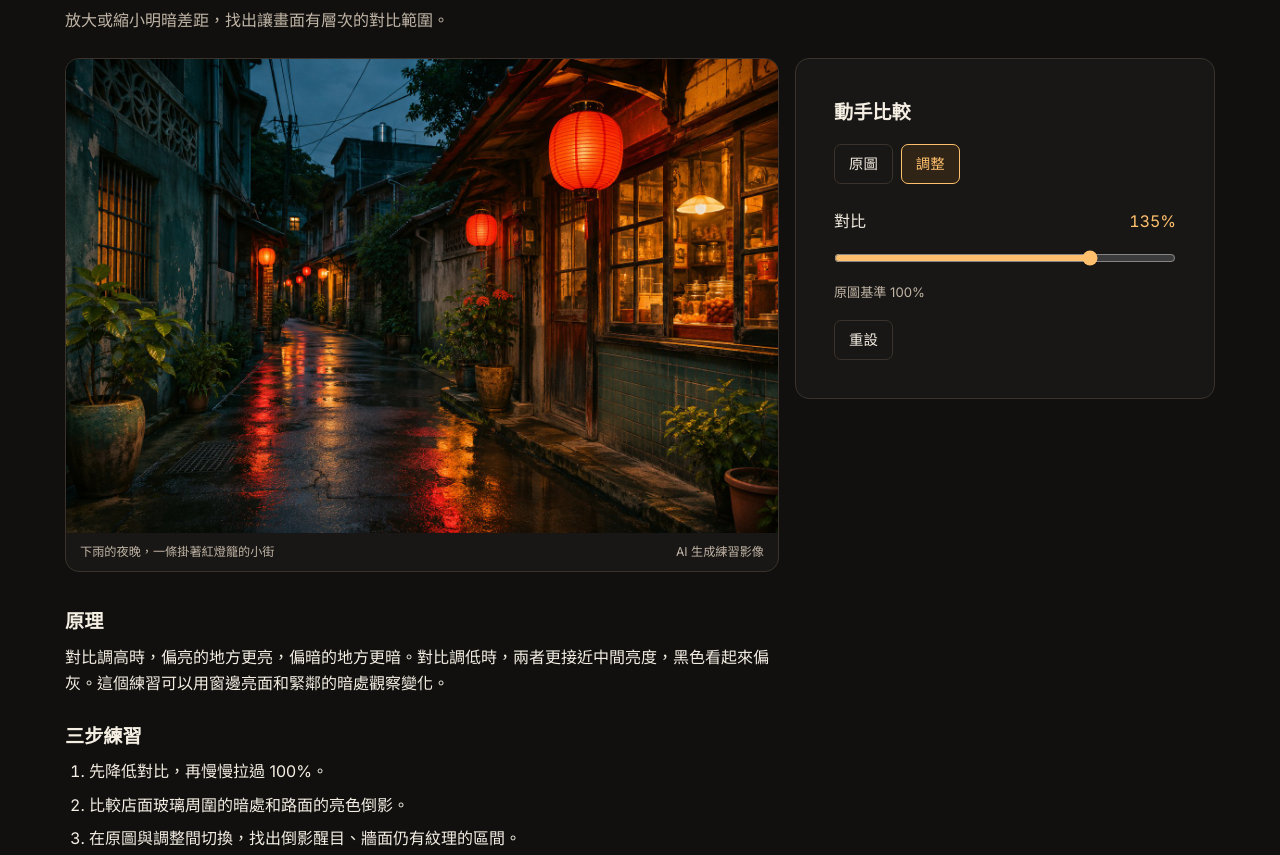
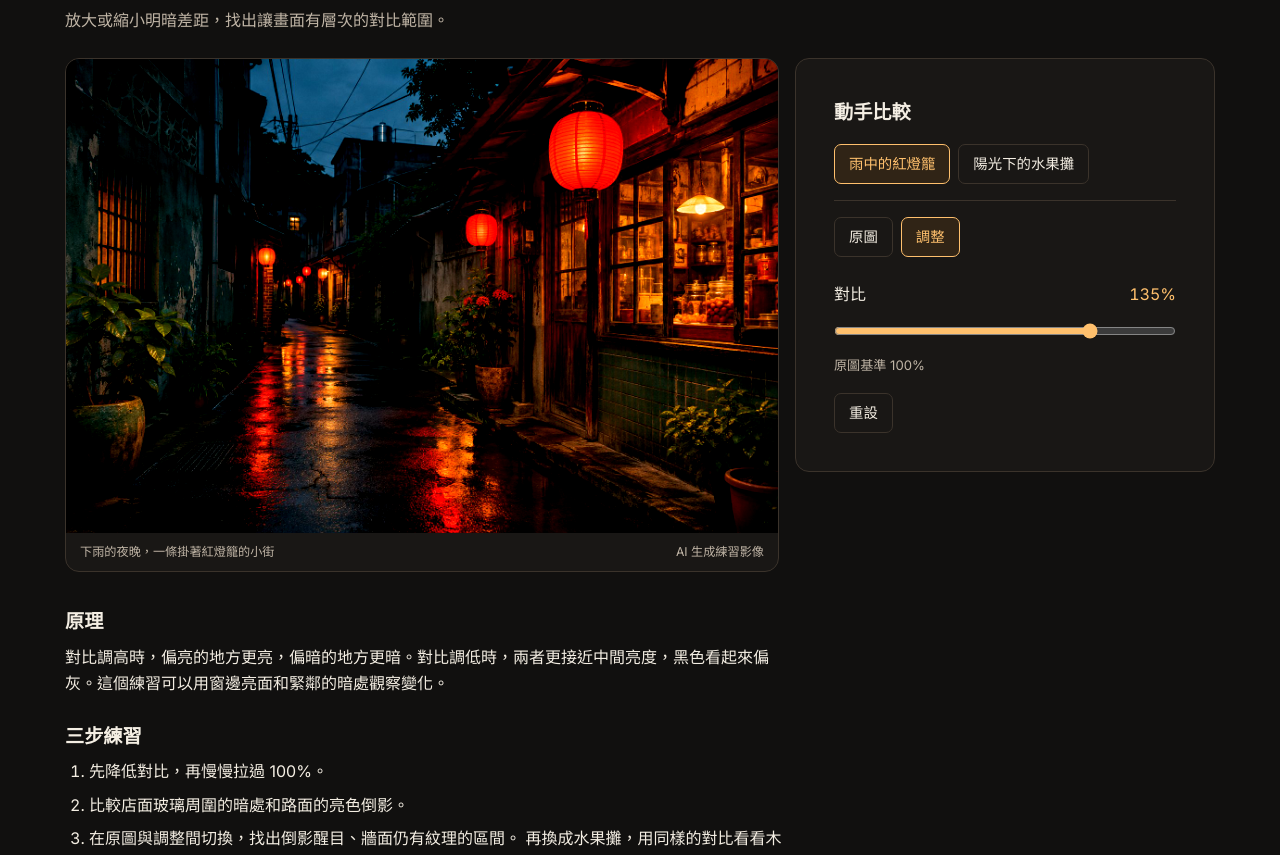
Before and after one commit to pinhao0827/pixel-darkroom, a plain HTML site: page docs/notes/contrast/index.html in a window 1280 px wide. Shown: the part 240-1095 px from the top of the page. Drawn offline with Linux system fonts and the light colour scheme.

Commit message:
Add a daytime photo to the practice lab

```diff
--- a/docs/notes/contrast/index.html
+++ b/docs/notes/contrast/index.html
@@ -23,12 +23,20 @@
       <p class="description">放大或縮小明暗差距，找出讓畫面有層次的對比範圍。</p>
     </header>
     <section class="lab" data-lab="contrast" aria-labelledby="lab-title">
-      <figure>
-        <img src="../../assets/rainy-alley.jpg" alt="下雨的夜晚，紅燈籠和店裡的燈光倒映在小街的路面上。" width="1536" height="1024">
-        <figcaption><span>下雨的夜晚，一條掛著紅燈籠的小街</span><span>AI 生成練習影像</span></figcaption>
-      </figure>
+      <div class="lab-photos">
+        <figure data-practice-photo="rainy-alley.jpg">
+    <img src="../../assets/rainy-alley.jpg" alt="下雨的夜晚，紅燈籠和店裡的燈光倒映在小街的路面上。" width="1536" height="1024">
+    <figcaption><span>下雨的夜晚，一條掛著紅燈籠的小街</span><span>AI 生成練習影像</span></figcaption>
+  </figure><figure data-practice-photo="sunny-fruit-stall.jpg" hidden>
+    <img src="../../assets/sunny-fruit-stall.jpg" alt="陽光照在柳橙和火龍果上，葉子的影子落在藍綠色木窗上。" width="1536" height="1024">
+    <figcaption><span>陽光照在水果、竹籃和木窗上</span><span>AI 生成練習影像</span></figcaption>
+  </figure>
+      </div>
       <div class="controls">
         <h2 id="lab-title">動手比較</h2>
+        <div class="filters photo-options" role="group" aria-label="選擇練習照片">
+          <button type="button" data-photo="rainy-alley.jpg" aria-pressed="true">雨中的紅燈籠</button><button type="button" data-photo="sunny-fruit-stall.jpg" aria-pressed="false">陽光下的水果攤</button>
+        </div>
         <div class="filters" role="group" aria-label="比較影像">
           <button type="button" data-view="original" aria-pressed="false">原圖</button>
           <button type="button" data-view="adjusted" aria-pressed="true">調整</button>
@@ -42,7 +50,7 @@
     </section>
     <div class="reading">
       <section><h2>原理</h2><p>對比調高時，偏亮的地方更亮，偏暗的地方更暗。對比調低時，兩者更接近中間亮度，黑色看起來偏灰。這個練習可以用窗邊亮面和緊鄰的暗處觀察變化。</p></section>
-      <section><h2>三步練習</h2><ol><li>先降低對比，再慢慢拉過 100%。</li><li>比較店面玻璃周圍的暗處和路面的亮色倒影。</li><li>在原圖與調整間切換，找出倒影醒目、牆面仍有紋理的區間。</li></ol></section>
+      <section><h2>三步練習</h2><ol><li>先降低對比，再慢慢拉過 100%。</li><li>比較店面玻璃周圍的暗處和路面的亮色倒影。</li><li>在原圖與調整間切換，找出倒影醒目、牆面仍有紋理的區間。 再換成水果攤，用同樣的對比看看木窗上的葉影。</li></ol></section>
       <section class="takeaway"><h2>下次修圖時</h2><p>檢查相鄰的亮面與暗面。如果輪廓更清楚但紋理一起不見，可以試著把數值往回收。</p></section>
     </div>
     <nav class="adjacent" aria-label="其他筆記">
```
